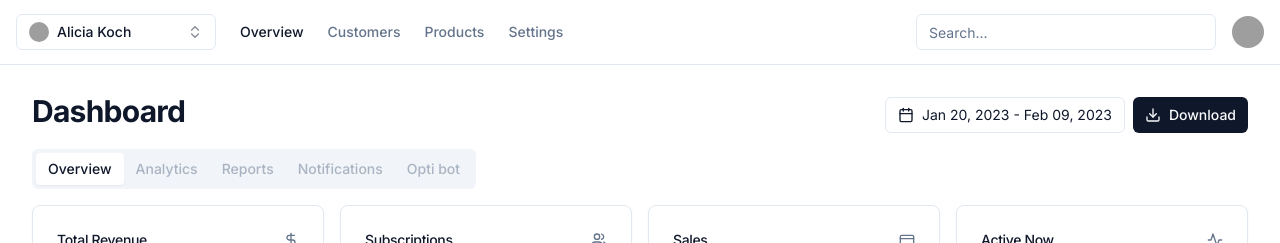
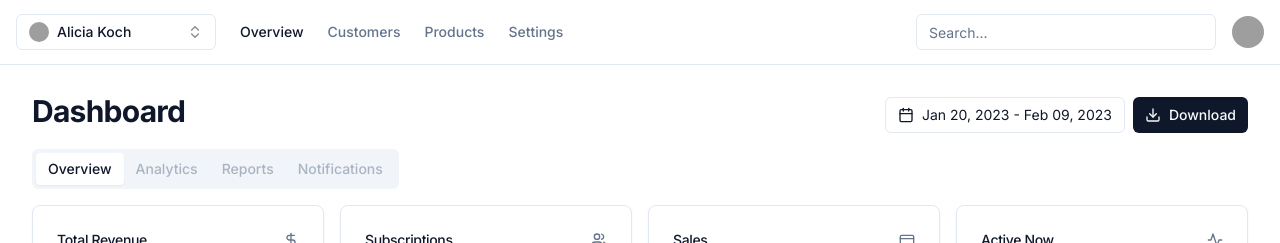
Before and after one commit to choopk/optistock, a Next.js app: page / in a window 1280 px wide. Shown: the top 243 px of the page. Built offline with nearby package versions, Linux system fonts and the light colour scheme; grey boxes are pictures that could not be loaded.

Commit message:
Added missing dependencies and removed optibot tab for index.tsx

```diff
--- a/src/pages/index.tsx
+++ b/src/pages/index.tsx
@@ -81,9 +81,6 @@ export default function Home() {
               </TabsTrigger>
               <TabsTrigger value="notifications" disabled>
                 Notifications
-              </TabsTrigger>
-              <TabsTrigger value="notifications" disabled>
-                Opti bot
               </TabsTrigger>
             </TabsList>
             <TabsContent value="overview" className="space-y-4">
```
Also changed, not shown: package.json (+10 -0 lines), 1 other file (tests, documents, lock files or other folders).
